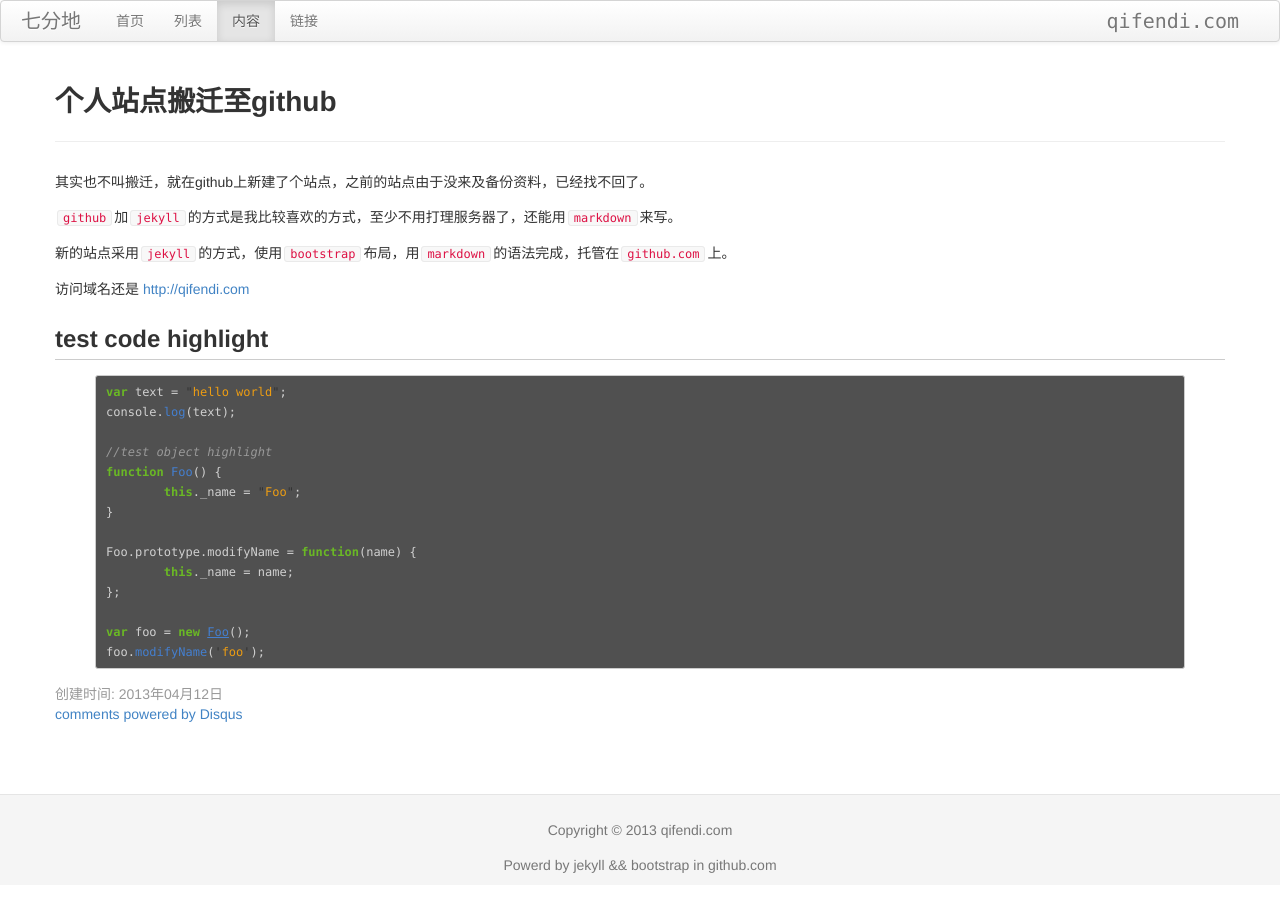
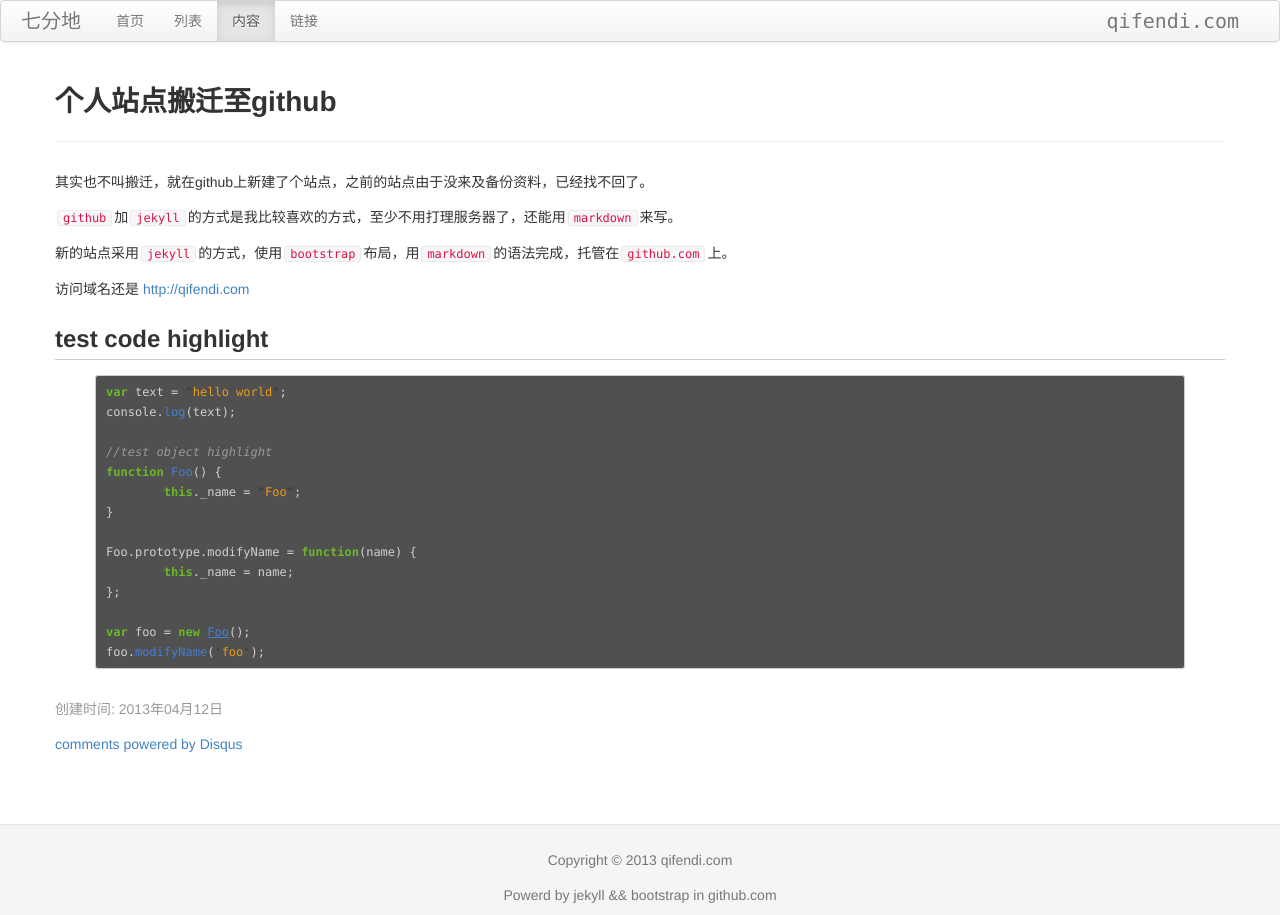
Before and after one commit to soncy/soncy.github.com, a Jekyll site: the page built from _posts/2013-04-12-first-blog.md, in a window 1280 px wide. Built offline with Jekyll 4.4.1, drawn with Linux system fonts in a browser that asks for light colours; comment, search, counter and statistics services are not loaded.

Commit message:
update template

```diff
--- a/_layouts/post.html
+++ b/_layouts/post.html
@@ -27,7 +27,7 @@
                 <div class="page-header"><h1>{{ page.title }}</h1></div>
                 {{ content }}
             </div>
-            <div class="container muted">创建时间: {{ page.date | date: "%Y年%m月%d日" }}</div>
+            <p class="container muted">创建时间: {{ page.date | date: "%Y年%m月%d日" }}</p>
 
             <div class="container">
                 <div id="disqus_thread"></div>
```
Also changed, not shown: 2 other files.
